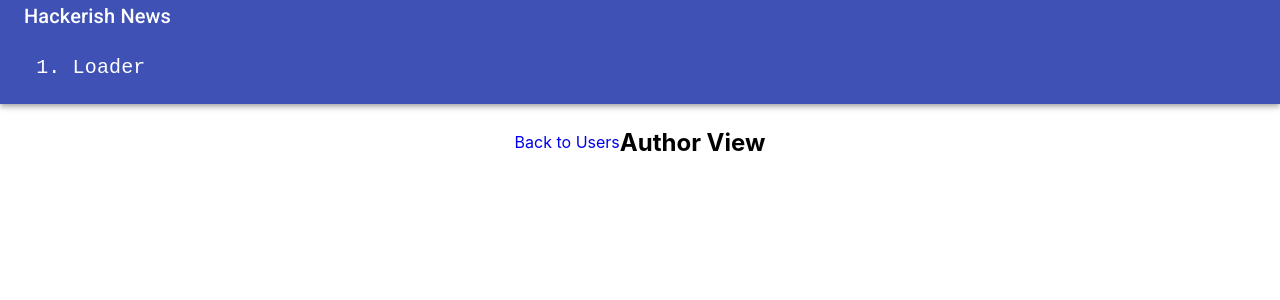
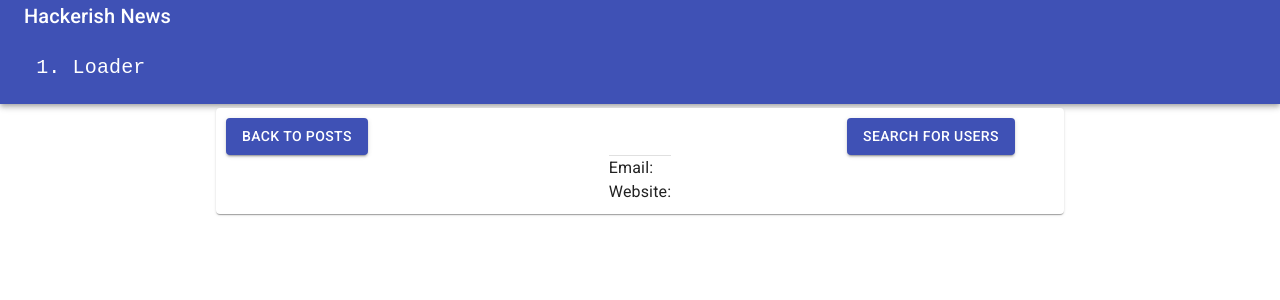
Before and after one commit to sumanthio/ialdduh, a React (Create React App) app: page /users/1 in a window 1280 px wide. Shown: the top 300 px of the page. Built offline with nearby package versions, Linux system fonts and the light colour scheme; no server answers.

Commit message:
Major refactor with stylings

```diff
--- /dev/null
+++ b/src/components/PostsLink/index.js
@@ -0,0 +1,10 @@
+import React from "react";
+import { Button } from "@material-ui/core";
+import { Link } from "react-router-dom";
+export const PostsLink = () => {
+  return (
+    <Button variant="contained" color="primary" component={Link} to="/">
+      Back to posts
+    </Button>
+  );
+};
--- a/src/components/userComponent/index.js
+++ b/src/components/userComponent/index.js
@@ -12,7 +12,7 @@ export const UserName = ({ userId }) => {
 
   return (
     <div>
-      Posted by: &nbsp;<Link to={`users/${userId}`}>{userName}</Link>
+      Posted by: &nbsp;<Link to={`/users/${userId}`}>{userName}</Link>
     </div>
   );
 };
--- a/src/containers/AuthorContainer/index.js
+++ b/src/containers/AuthorContainer/index.js
@@ -1,6 +1,8 @@
 import React, { useState, useEffect } from "react";
 import { useParams, Link } from "react-router-dom";
+import { Grid, Button, Card, Typography, Divider } from "@material-ui/core";
 import { getAuthorDetails } from "../../services/placeholderApi";
+import { PostsLink } from "../../components/PostsLink";
 
 export const AuthorContainer = () => {
   const { userId } = useParams();
@@ -10,15 +12,54 @@ export const AuthorContainer = () => {
   }, [userId]);
 
   return (
-    <React.Fragment>
-      <p>
-        <Link to="/users">Back to Users</Link>
-      </p>
-      <h2>Author View</h2>
-      <h3>{authorData.name}</h3>
-      <h3>{authorData.phone}</h3>
-      <h3>{authorData.email}</h3>
-      <p>{authorData.username}</p>
-    </React.Fragment>
+    <Grid
+      item
+      xs={11}
+      sm={8}
+      container
+      direction="row"
+      justify="center"
+      alignItems="space-between"
+      component={Card}
+    >
+      <Grid item xs={9}>
+        <PostsLink />
+      </Grid>
+      <Grid item xs={3}>
+        <Button
+          variant="contained"
+          color="primary"
+          component={Link}
+          to="/users"
+        >
+          Search for users
+        </Button>
+      </Grid>
+      <Grid item>
+        <Typography variant="h4">{authorData.username}</Typography>
+        <Typography variant="h6">{authorData.name}</Typography>
+        <Divider />
+        <Typography color="textPrimary" component="h2">
+          Email: {authorData.email}
+        </Typography>
+        <Typography color="textPrimary" component="h3">
+          Website: {authorData.website}
+        </Typography>
+        {authorData.company && (
+          <Typography color="textPrimary" component="h4">
+            Company
+            <br />
+            {authorData.company.name}
+            <br />
+            {authorData.company.catchPhrase}
+            <br />
+            {authorData.company.bs}
+            <br />
+          </Typography>
+        )}
+      </Grid>
+      <Divider />
+      <Grid item></Grid>
+    </Grid>
   );
 };
--- a/src/containers/AuthorsContainer/AutoComplete.js
+++ b/src/containers/AuthorsContainer/AutoComplete.js
@@ -1,8 +1,18 @@
 import React, { useState } from "react";
 import { Link } from "react-router-dom";
+import {
+  Card,
+  TextField,
+  Avatar,
+  List,
+  ListItem,
+  ListItemIcon,
+  ListItemText
+} from "@material-ui/core";
 
-export const AutoComplete = ({ authors, set }) => {
+export const AutoComplete = ({ authors }) => {
   const [suggestions, setSuggestions] = useState([]);
+  const [userKey, setUserKey] = useState("");
   // todo: move the initialstate to an outer tree
 
   const authorNames = [
@@ -13,6 +23,7 @@ export const AutoComplete = ({ authors, set }) => {
   const onTextChanged = e => {
     const userKey = e.target.value;
     let suggestions = [];
+    setUserKey(userKey);
     if (userKey.length > 0) {
       suggestions = authorNames.filter(
         ({ username }) =>
@@ -23,20 +34,33 @@ export const AutoComplete = ({ authors, set }) => {
   };
   return (
     <React.Fragment>
-      <input
-        type="text"
-        placeholder="debounce me"
+      <TextField
+        fullWidth
+        id="outlined-basic"
+        label="Search Users"
+        variant="outlined"
+        autoFocus={true}
         onChange={onTextChanged}
-      ></input>
-      <ul>
-        {suggestions.map(({ id, username }) => {
-          return (
-            <li key={id}>
-              <Link to={`/users/${id}`}>{username}</Link>
-            </li>
-          );
-        })}
-      </ul>
+      />
+      {userKey.length > 0 && (
+        <Card>
+          {suggestions.length > 0 && (
+            <List component="nav" aria-label="main mailbox folders">
+              {suggestions.map(({ id, username }) => {
+                return (
+                  <ListItem button component={Link} to={`/users/${id}`}>
+                    <ListItemIcon>
+                      <Avatar />
+                    </ListItemIcon>
+                    <ListItemText>{username}</ListItemText>
+                  </ListItem>
+                );
+              })}
+            </List>
+          )}
+          {suggestions.length === 0 && "No users"}
+        </Card>
+      )}
     </React.Fragment>
   );
 };
--- a/src/containers/AuthorsContainer/index.js
+++ b/src/containers/AuthorsContainer/index.js
@@ -1,6 +1,8 @@
 import React, { useState, useEffect } from "react";
+import { Grid } from "@material-ui/core";
 import { getAuthorsList } from "../../services/placeholderApi";
 import { AutoComplete } from "./AutoComplete";
+import { PostsLink } from "../../components/PostsLink";
 export const AuthorsContainer = () => {
   const [authors, setAuthors] = useState([]);
   useEffect(() => {
@@ -11,9 +13,12 @@ export const AuthorsContainer = () => {
 
   return (
     <React.Fragment>
-      <h2>
+      <Grid item xs={11} sm={8}>
+        <PostsLink />
+      </Grid>
+      <Grid item xs={11} sm={8}>
         <AutoComplete authors={authors} />
-      </h2>
+      </Grid>
     </React.Fragment>
   );
 };
--- a/src/containers/postContainer/index.js
+++ b/src/containers/postContainer/index.js
@@ -5,6 +5,7 @@ import { Grid, Button, Card } from "@material-ui/core";
 import { getPostContent } from "../../services/placeholderApi";
 import { Comments } from "../../components/commentComponent";
 import { UserName } from "../../components/userComponent";
+import { PostsLink } from "../../components/PostsLink";
 export const PostContainer = () => {
   const { postId } = useParams();
   const [post, setPost] = useState([]);
@@ -24,9 +25,7 @@ export const PostContainer = () => {
     >
       <Card variant="outlined">
         <Grid item>
-          <Button variant="contained" color="primary" component={Link} to="/">
-            Back to posts
-          </Button>
+          <PostsLink />
         </Grid>
         <Grid item>
           <h3>{post.title}</h3>
```
